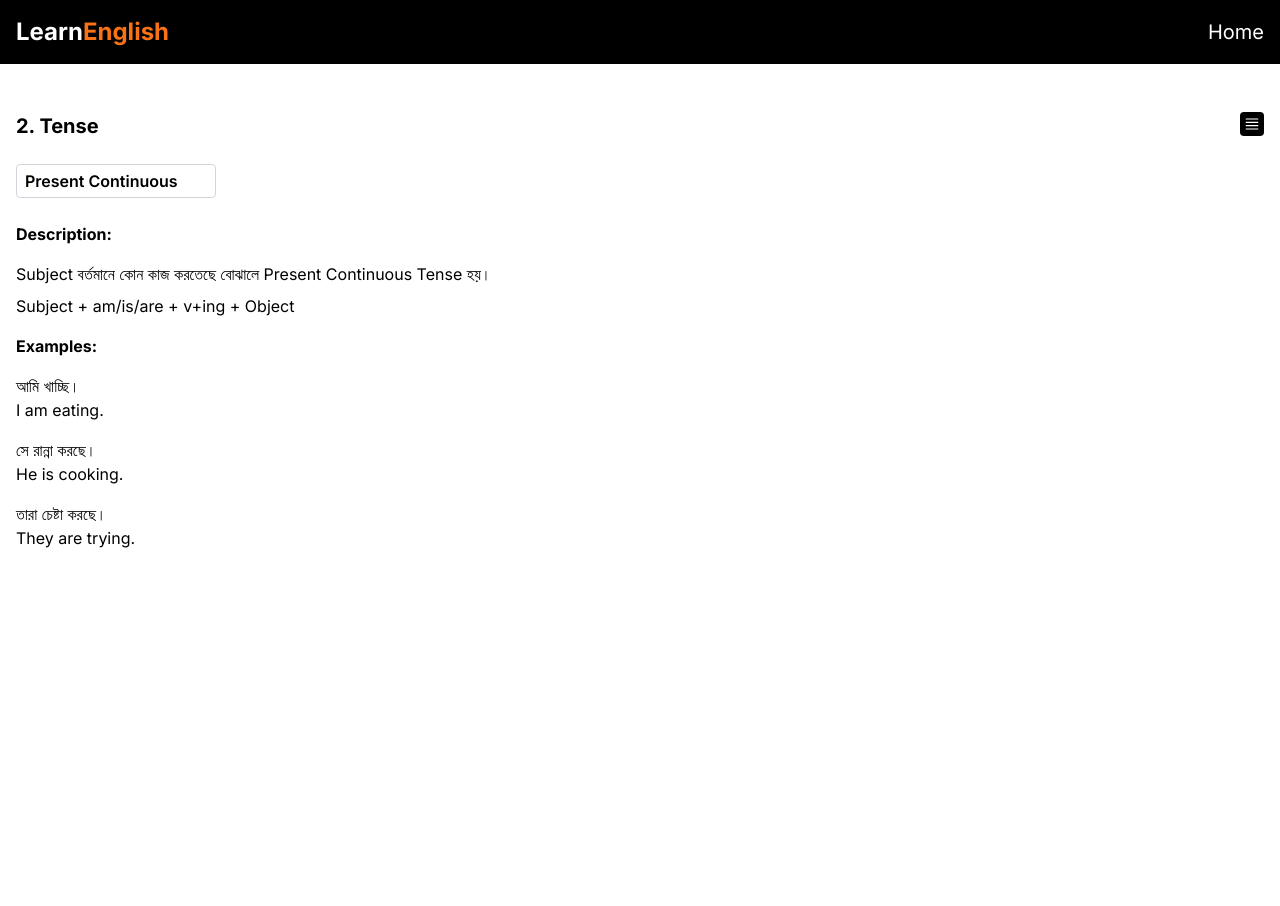
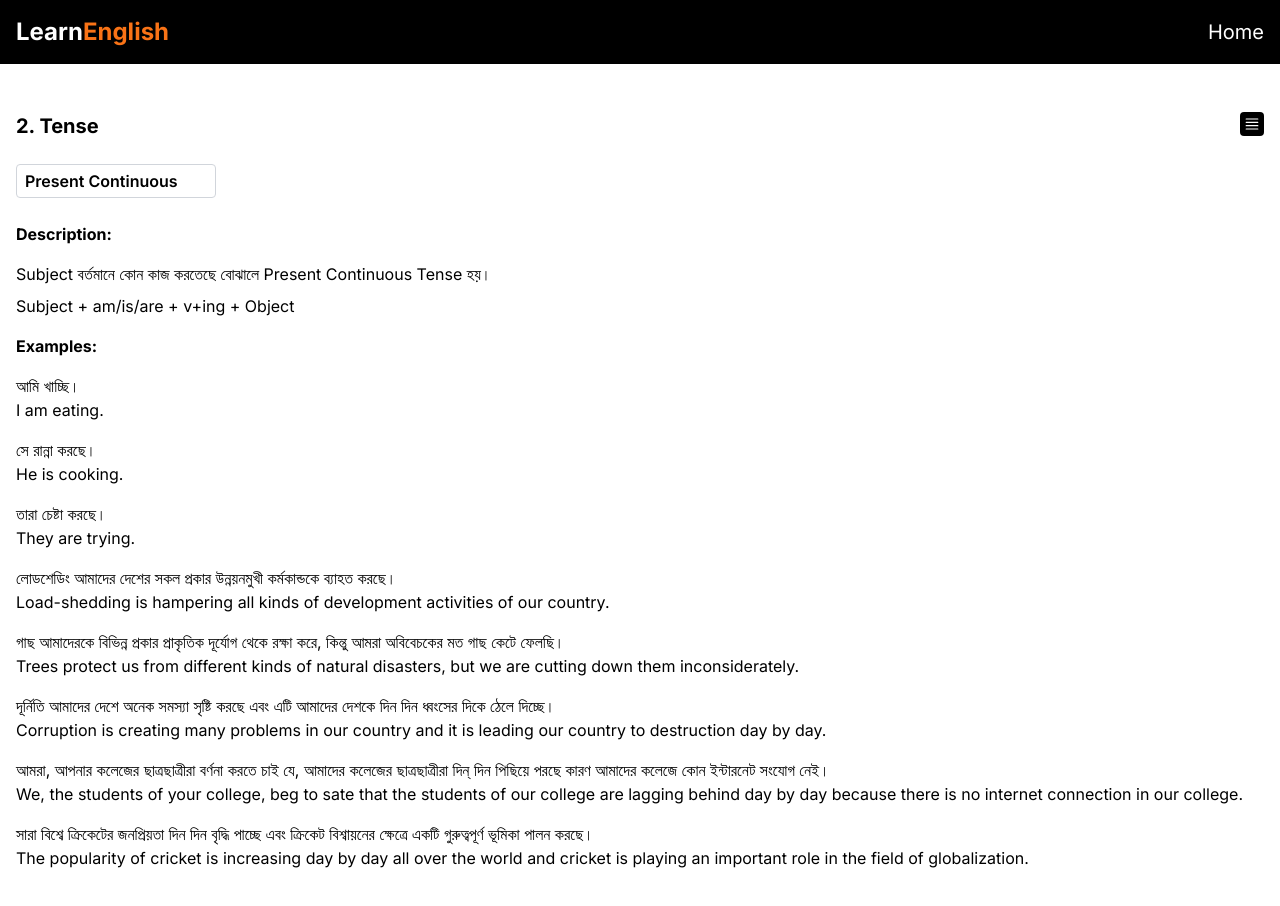
Before and after one commit to mamtn011/LEnglish, a Next.js app: page /tense/present_con in a window 1280 px wide. Shown: the top 906 px of the page. Before the commit the page ends 800 px from the top, so only its background shows below. Built offline with nearby package versions, Linux system fonts and the light colour scheme.

Commit message:
completed tense part

```diff
--- a/src/components/tense/continuous/PresentContinuous.js
+++ b/src/components/tense/continuous/PresentContinuous.js
@@ -23,6 +23,58 @@ const PresentContinuous = () => {
           <p>তারা চেষ্টা করছে।</p>
           <p>They are trying.</p>
         </div>
+        <div>
+          <p>
+            লোডশেডিং আমাদের দেশের সকল প্রকার উন্নয়নমুখী কর্মকান্ডকে ব্যাহত করছে।
+          </p>
+          <p>
+            Load-shedding is hampering all kinds of development activities of
+            our country.
+          </p>
+        </div>
+        <div>
+          <p>
+            গাছ আমাদেরকে বিভিন্ন প্রকার প্রাকৃতিক দূর্যোগ থেকে রক্ষা করে, কিন্তু
+            আমরা অবিবেচকের মত গাছ কেটে ফেলছি।
+          </p>
+          <p>
+            Trees protect us from different kinds of natural disasters, but we
+            are cutting down them inconsiderately.
+          </p>
+        </div>
+        <div>
+          <p>
+            দূর্নিতি আমাদের দেশে অনেক সমস্যা সৃষ্টি করছে এবং এটি আমাদের দেশকে
+            দিন দিন ধ্বংসের দিকে ঠেলে দিচ্ছে।
+          </p>
+          <p>
+            Corruption is creating many problems in our country and it is
+            leading our country to destruction day by day.
+          </p>
+        </div>
+        <div>
+          <p>
+            আমরা, আপনার কলেজের ছাত্রছাত্রীরা বর্ণনা করতে চাই যে, আমাদের কলেজের
+            ছাত্রছাত্রীরা দিন্ দিন পিছিয়ে পরছে কারণ আমাদের কলেজে কোন ইন্টারনেট
+            সংযোগ নেই।
+          </p>
+          <p>
+            We, the students of your college, beg to sate that the students of
+            our college are lagging behind day by day because there is no
+            internet connection in our college.
+          </p>
+        </div>
+        <div>
+          <p>
+            সারা বিশ্বে ক্রিকেটের জনপ্রিয়তা দিন দিন বৃদ্ধি পাচ্ছে এবং ক্রিকেট
+            বিশ্বায়নের ক্ষেত্রে একটি গুরুত্বপূর্ণ ভূমিকা পালন করছে।
+          </p>
+          <p>
+            The popularity of cricket is increasing day by day all over the
+            world and cricket is playing an important role in the field of
+            globalization.
+          </p>
+        </div>
       </div>
     </div>
   );
--- a/src/components/tense/indefinite/FutureIndefinite.js
+++ b/src/components/tense/indefinite/FutureIndefinite.js
@@ -35,6 +35,16 @@ const FutureIndefinite = () => {
           <p>তারা দরিদ্রতা দূর করবে।</p>
           <p>They will remove poverty.</p>
         </div>
+        <div>
+          <p>
+            আমরা আশাকরি যে, আমাদের সরকার আমাদের দেশ থেকে সন্ত্রাসবাদ দূর করতে
+            কিছু বাস্তবিক পদক্ষেপ গ্রহন করবে।
+          </p>
+          <p>
+            We hope that, our government will take some pragmatic steps to root
+            out terrorism from our country.
+          </p>
+        </div>
       </div>
     </div>
   );
--- a/src/components/tense/indefinite/PastIndefinite.js
+++ b/src/components/tense/indefinite/PastIndefinite.js
@@ -36,6 +36,26 @@ const PastIndefinite = () => {
           <p>তারা দরিদ্রতা দূর করল।</p>
           <p>They removed poverty.</p>
         </div>
+        <div>
+          <p>
+            গ্রাম থেকে নিরক্ষরতা দূর করতে আমার বাবা আমাদের গ্রামে ১৯৭১ সালে একটি
+            স্কুল প্রতিষ্ঠা করেছিলেন।
+          </p>
+          <p>
+            My father established a school in our village in 1971 to remove
+            illiteracy from the village.
+          </p>
+        </div>
+        <div>
+          <p>
+            গতকাল রাত ৮ঃ৩০ মিনিটের দিকে ঢাকা কুষ্টিয়া মহাসরকে একটি ঢাকাগামী বাস
+            একটি কুষ্টিয়াগামী ট্রাকের সাথে মুখোমুখি সংঘর্ষ হয়েছিল।
+          </p>
+          <p>
+            A Dhaka-bound bus collided head-on with a Kushtia-bound truck on
+            Dhaka-Kushtia highway around 8:30 last night.
+          </p>
+        </div>
       </div>
     </div>
   );
--- a/src/components/tense/perfect/PresentPerfect.js
+++ b/src/components/tense/perfect/PresentPerfect.js
@@ -28,6 +28,43 @@ const PresentPerfect = () => {
           <p>আমার বাবা একটি স্কুল প্রতিষ্ঠা করেছেন।</p>
           <p>My father has established a school.</p>
         </div>
+        <div>
+          <p>মোবাইল ফোন আমাদের যোগাযোগ ব্যবস্থায় একটি নতুন মাত্রা যোগ করেছে।</p>
+          <p>
+            Mobile phone has added a new dimension in our communication system.
+          </p>
+        </div>
+        <div>
+          <p>
+            আধুনিক বিজ্ঞান আমাদের জিবনের প্রতিটি ক্ষেত্রে একটি বৈপ্লবিক পরিবর্তন
+            এনে দিয়েছে।
+          </p>
+          <p>
+            The modern science has brought about a revolutionary change in every
+            field/sphere of our life.
+          </p>
+        </div>
+        <div>
+          <p>
+            কম্পিউটার আমাদের দৈনন্দিন জীবন অনেক সহজ ও আরামদায়ক করেছে, এবং এটি
+            আমাদের জীবনের একটি অবিচ্ছেদ্য অংশ হয়ে গেছে।
+          </p>
+          <p>
+            Computer has made our daily life very easy and comfortable, and it
+            has become an integral part of our life.
+          </p>
+        </div>
+        <div>
+          <p>
+            বাংলাদেশে ইতিমধ্যে লক্ষ লক্ষ রোহিঙ্গা প্রবেশ করেছে এবং এখনো করছে।
+            তারা আমাদের দেশে একটি বিশৃঙ্খলাময় পরিস্থিতি সৃষ্টি করছে।
+          </p>
+          <p>
+            Millions of Rohingyas have already entered and are entering still
+            now in Bangladesh. They are creating chaotic situation in our
+            country.
+          </p>
+        </div>
       </div>
     </div>
   );
--- a/src/components/tense/perfect_continuous/PresentPerfectContinuous.js
+++ b/src/components/tense/perfect_continuous/PresentPerfectContinuous.js
@@ -28,6 +28,16 @@ const PresentPerfectContinuous = () => {
           <p>তারা সকাল থেকে চেষ্টা করছে।</p>
           <p>They have been trying since morning.</p>
         </div>
+        <div>
+          <p>
+            আমার ভাই একটি ভাল চাকরী পাওয়ার জন্য ৩ বছর যাবত ইংরেজি শিখার চেষ্টা
+            করছে।
+          </p>
+          <p>
+            My brother has been trying to learn English for 3 years to get a
+            good job.
+          </p>
+        </div>
       </div>
     </div>
   );
```
